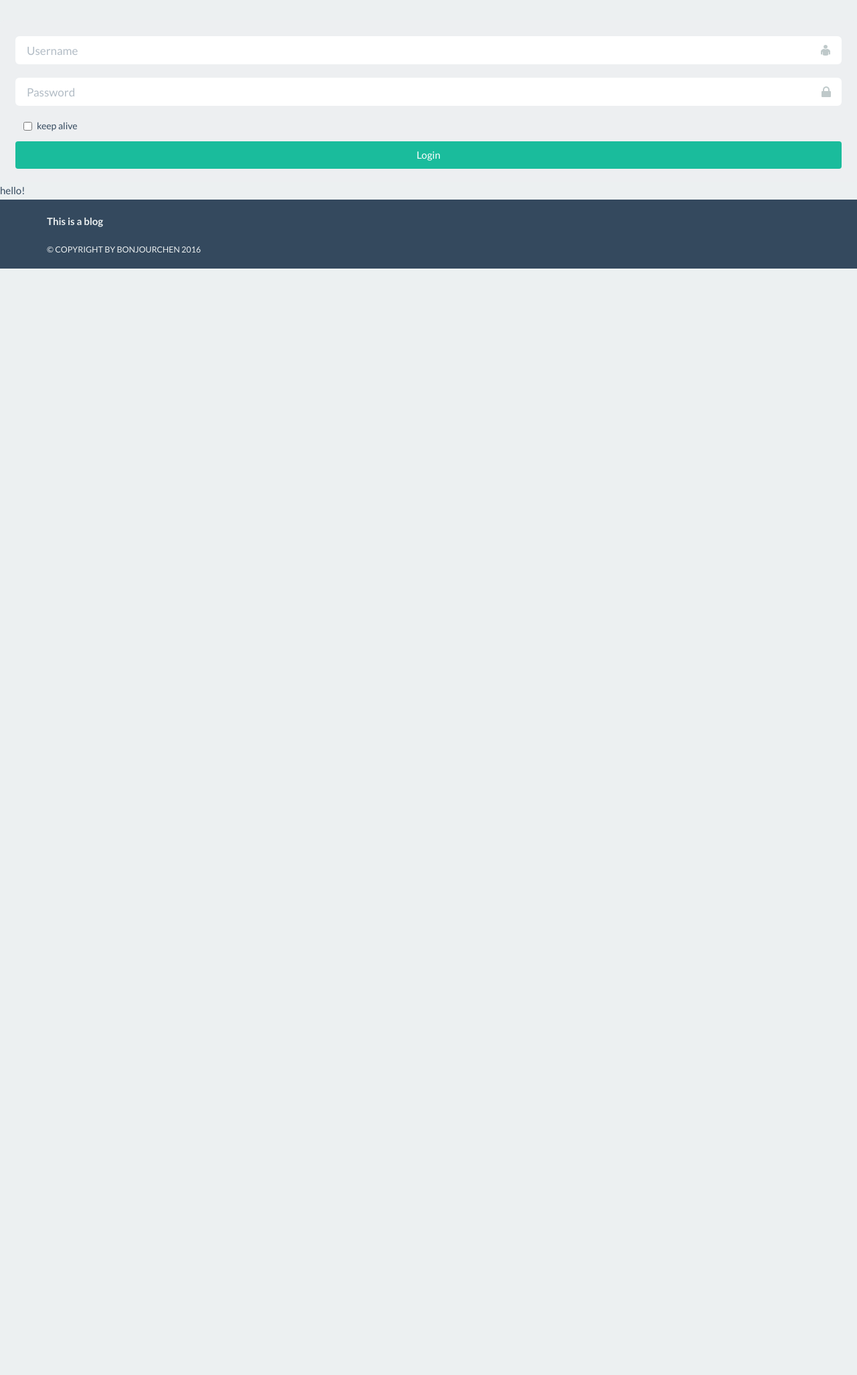
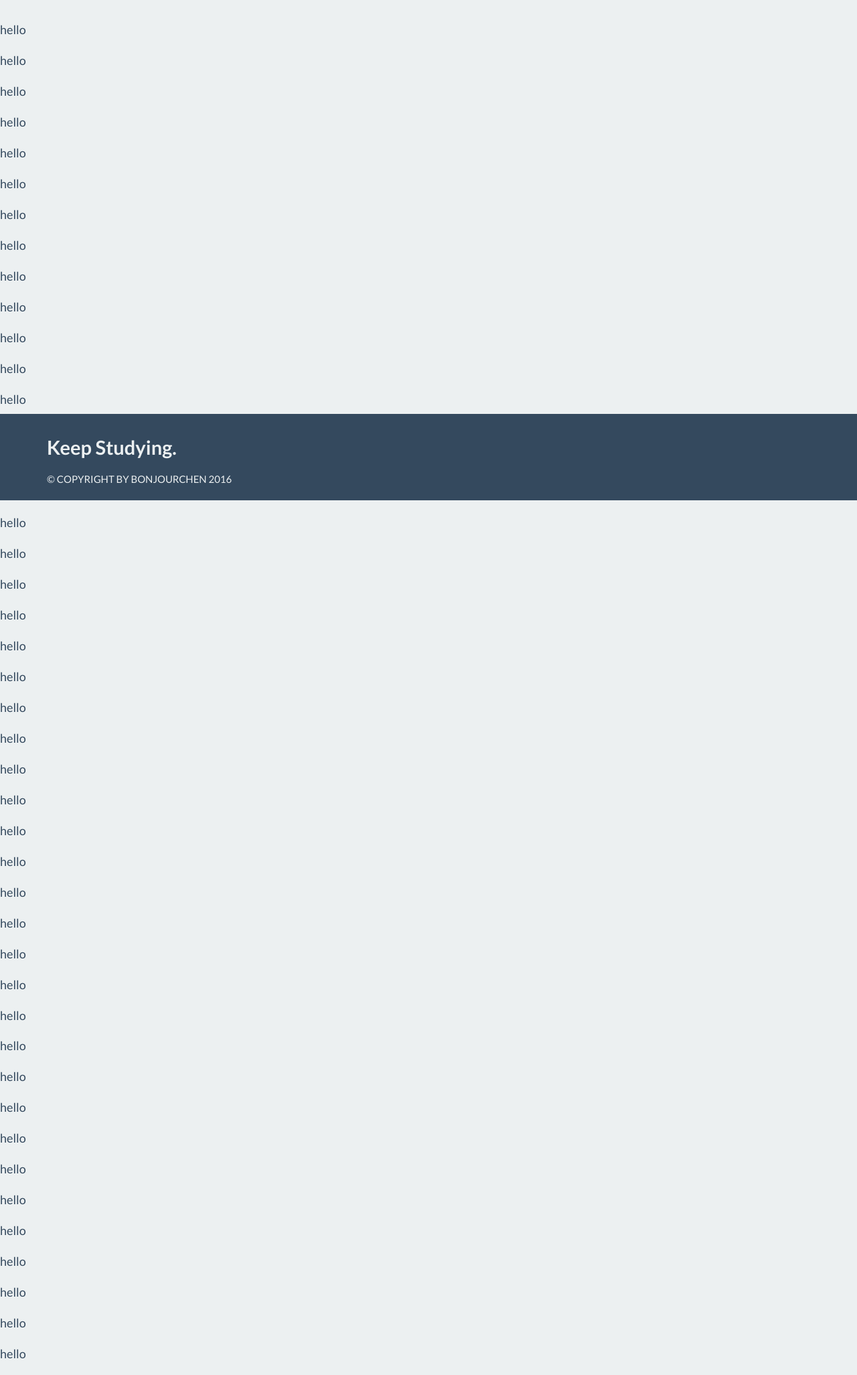
Before and after one commit to BonjourChen/myBlog, a Python web app: template app/templates/index.html in a window 1280 px wide. Shown: the part 53-2106 px from the top of the page at 67% size. Before the commit the page ends 454 px from the top, so only its background shows below. Run offline with Jinja, Linux system fonts and the light colour scheme; the template is opened without the code that fills it, so the values that code supplies are empty; some libraries are stand-ins or nearby versions.

Commit message:
processing...

```diff
--- a/app/main/forms.py
+++ b/app/main/forms.py
@@ -3,7 +3,7 @@ from wtforms import StringField, SubmitField, PasswordField, BooleanField
 from wtforms.validators import Required, Length, Email
 
 class LoginForm(Form):
-	username = StringField('Email', validators = [Required(), Length(1,64), Email()])
+	username = StringField('Username', validators = [Required(), Length(1,64), Email()])
 	password = PasswordField('Password', validators = [Required()])
 	remember_me = BooleanField('Keep me logged in')
 	submit = SubmitField('Log In')
--- /dev/null
+++ b/app/templates/404.html
@@ -0,0 +1 @@
+<h1>4 0 4</h1>
--- a/app/templates/base.html
+++ b/app/templates/base.html
@@ -8,26 +8,6 @@
 	<link rel="stylesheet" type="text/css" href="{{ url_for('static',filename='flat-ui/css/flat-ui.min.css') }}">
 	<script type="text/javascript" src="{{ url_for('static',filename='jquery.min.js') }}"></script>
 	<script type="text/javascript" src="{{ url_for('static',filename='bootstrap/js/bootstrap.min.js') }}"></script>
-	<style type="text/css">
-		h1{
-			font-size: 50px;
-		}
-		h2{
-			font-size: 40px;
-		}
-		h3{
-			font-size: 30px;
-		}
-		p{
-			font-size: 15px;
-		}
-		blockquote p{
-			font-size: 17px;
-		}
-		body{
-			font-size: 15px;
-		}
-	</style>
 </head>
 
 <script type="text/javascript">
@@ -49,33 +29,24 @@ $SCRIPT_ROOT = {{ request.script_root|tojson|safe }};
 					<li><a href="#">ABOUTME</a></li>
 				</ul>
 				<ul class="nav navbar-nav navbar-right">
+					{% if current_user.is_authenticated %}
+					<li><a href="#">SIGN OUT</a></li>
+					{% else %}
 					<li><a href="#">SIGN IN</a></li>
+					{% endif %}
 				</ul>
 			</div>
 		</div>
 	</nav>
-	<div class="login-form">
-		<div class="form-group">
-			<input name="login_name" type="text" class="form-control login-field" value="" placeholder="Username" id="login-username" />
-			<label class="login-field-icon fui-user" for="login-username"></label>
-		</div>
-		<div class="form-group">
-			<input name="login_password" type="password" class="form-control login-field" value="" placeholder="Password" id="login-password" />
-			<label class="login-field-icon fui-lock" for="login-password"></label>
-		</div>
-		<label class="checkbox">
-			<input type="checkbox" />keep alive
-		</label>
-		<a class="btn btn-primary btn-block" href="#">Login</a>
-	</div>
 
 	{% block body%}
 	{% endblock %}
-	<div style="background:#34495E;color:#ECF0F1">
+
+	<div style="background:#34495E;color:#ECF0F1;position: fixed;bottom: 0;width: 100%">
 		<div class="container">
 			<div class="row" style="padding-top:20px;">
 				<div class="col-md-7">
-					<p><strong>This is a blog</strong></p>
+					<p><h4><strong>Keep Studying.</h4></strong></p>
 				</div>
 				<div class="col-md-5">
 				</div>
--- a/app/templates/index.html
+++ b/app/templates/index.html
@@ -6,7 +6,50 @@ MYBLOG
 {% import "_macros.html" as macro %}
 
 <div>
-hello!
+<p>hello</p>
+<p>hello</p>
+<p>hello</p>
+<p>hello</p>
+<p>hello</p>
+<p>hello</p>
+<p>hello</p>
+<p>hello</p>
+<p>hello</p>
+<p>hello</p>
+<p>hello</p>
+<p>hello</p>
+<p>hello</p>
+<p>hello</p>
+<p>hello</p>
+<p>hello</p>
+<p>hello</p>
+<p>hello</p>
+<p>hello</p>
+<p>hello</p>
+<p>hello</p>
+<p>hello</p>
+<p>hello</p>
+<p>hello</p>
+<p>hello</p>
+<p>hello</p>
+<p>hello</p>
+<p>hello</p>
+<p>hello</p>
+<p>hello</p>
+<p>hello</p>
+<p>hello</p>
+<p>hello</p>
+<p>hello</p>
+<p>hello</p>
+<p>hello</p>
+<p>hello</p>
+<p>hello</p>
+<p>hello</p>
+<p>hello</p>
+<p>hello</p>
+<p>hello</p>
+<p>hello</p>
+<p>hello</p>
 
 	{% if pagination %}
 	{{ macro.pagination_widget(pagination,'.index') }}
```
Also changed, not shown: app/main/views.py (+4 -3 lines), app/templates/login.html (+19 -12 lines), 6 other files.
